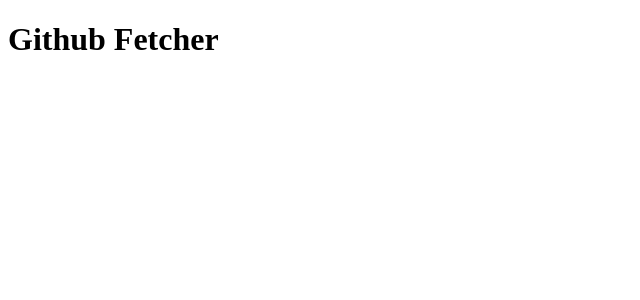
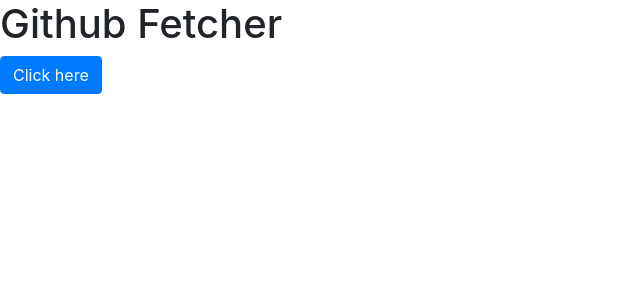
Before and after one commit to druplall/PotholeFinder, a React app: page / in a window 1280 px wide. Shown: the top 300 px of the page, without its empty margins (0-640 px from the left). Built offline with nearby package versions, Linux system fonts and the light colour scheme; the HTML template or start-up script is replaced by a standard one.

Commit message:
Added bootstrap

```diff
--- a/client/src/index.jsx
+++ b/client/src/index.jsx
@@ -1,5 +1,7 @@
 import React from 'react';
 import ReactDOM from 'react-dom';
+import 'bootstrap/dist/css/bootstrap.min.css';
+import Button from 'react-bootstrap/Button';
 
 class App extends React.Component {
   constructor(props) {
@@ -15,6 +17,7 @@
     return (
       <div>
         <h1>Github Fetcher</h1>
+        <Button variant='primary'>Click here</Button>
       </div>
     );
   }
--- a/package.json
+++ b/package.json
@@ -20,9 +20,11 @@
   "dependencies": {
     "axios": "^0.20.0",
     "body-parser": "^1.19.0",
+    "bootstrap": "^4.5.2",
     "express": "^4.17.1",
     "nodemon": "^2.0.4",
     "react": "^16.13.1",
+    "react-bootstrap": "^1.3.0",
     "react-dom": "^16.13.1"
   },
   "devDependencies": {
@@ -31,6 +33,8 @@
     "@babel/preset-env": "^7.11.5",
     "@babel/preset-react": "^7.10.4",
     "babel-loader": "^8.1.0",
+    "css-loader": "^4.3.0",
+    "style-loader": "^1.2.1",
     "webpack": "^4.44.1",
     "webpack-cli": "^3.3.12"
   }
```
Also changed, not shown: 1 other file (tests, documents, lock files or other folders).
